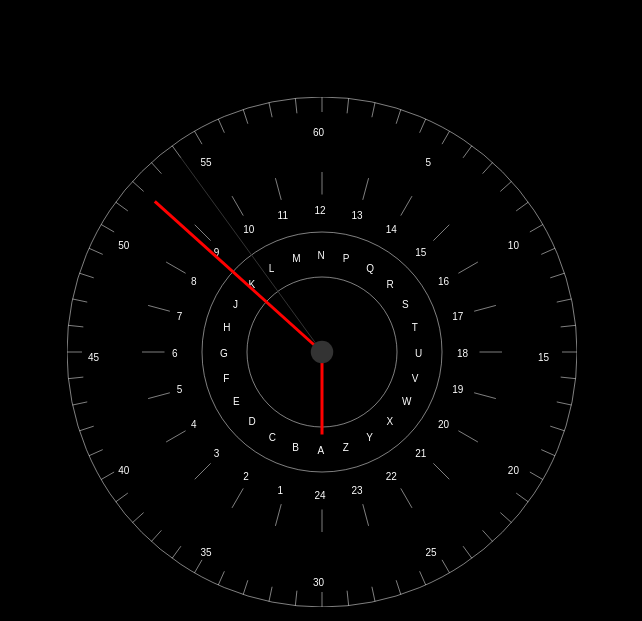
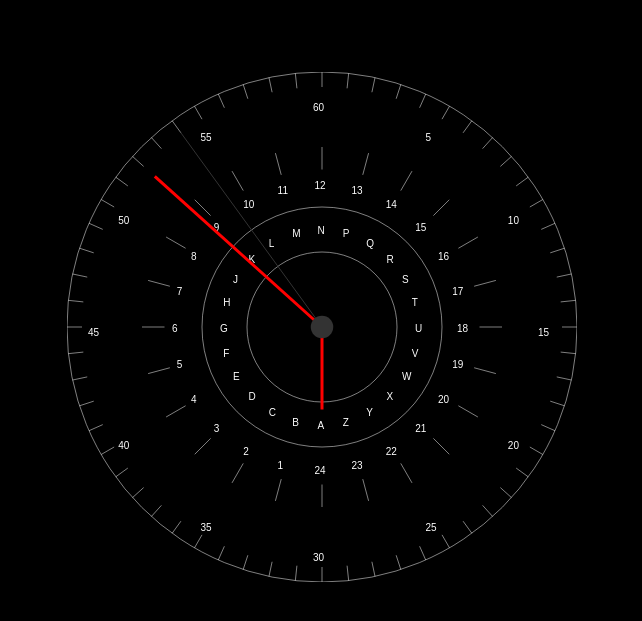
Before and after one commit to overclockworked64/chronos, a plain HTML site: page index.html in a window 1280 px wide. Shown: the top 621 px of the page, without its empty margins (318-960 px from the left). Drawn offline with Linux system fonts and the light colour scheme.

Commit message:
publish: fix: css
generated from commit aa089c922e81e287053a965dcaa0f5d0b70054a8

```diff
--- a/index.html
+++ b/index.html
@@ -25,6 +25,9 @@
                 gap: 20px;
             }
 
+            canvas {
+                margin-bottom: 50px;
+            }
         </style>
     </head>
     <body>
```
